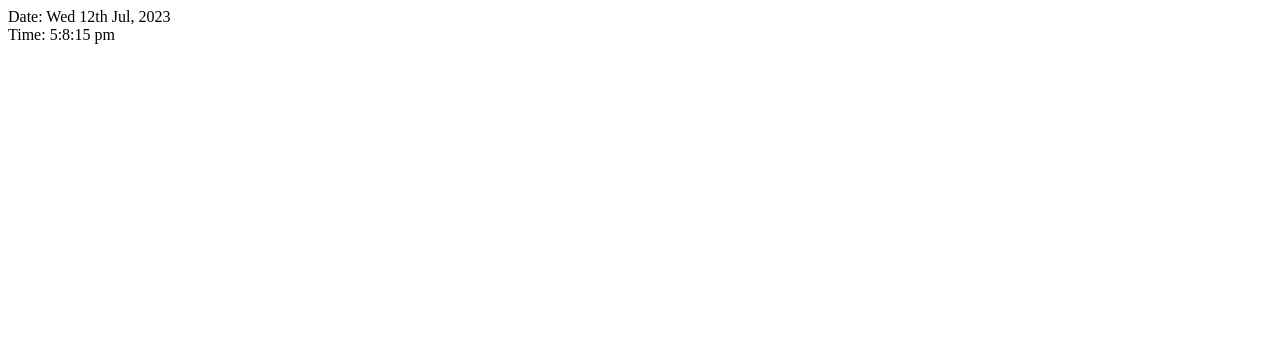
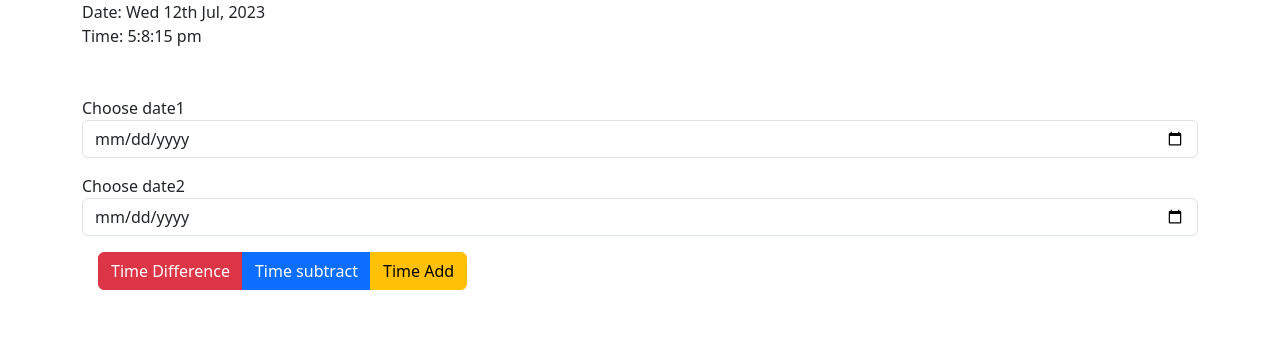
Before and after one commit to imcodes/Web-Dev-Class, a plain HTML site: page js-class/dateObject.html in a window 1280 px wide. Drawn offline with nearby package versions, Linux system fonts and the light colour scheme.

Commit message:
Modified dateObject demo with boothstrap and Moment.js library

```diff
--- /dev/null
+++ b/assets/js/date.js
@@ -0,0 +1,55 @@
+window.onload = () =>{
+
+    let time = new Date('7 12 2023 23:30:45')
+    Days = ['Sun','Mon','Tue','Wed','Thur','Fri','Sat']
+    Months = ['Jan','Feb','March','Apr','May','Jun','Jul','Aug','Sept','Oct','Nov','Dec']
+    displayDate = `${Days[time.getDay()]} ${nthNumber(time.getDate())} ${Months[time.getMonth()]}, ${time.getFullYear()}`
+    displayTime = `${timeFormat(time.getHours())}:${time.getMinutes()}:${time.getSeconds()} ${ampm(time.getHours())}`
+    document.querySelector('#date').innerHTML = 'Date: '+displayDate
+    // document.querySelector('#time').innerHTML = 'Time: '+displayTime
+    tickTime()
+}
+
+//function definitions
+    //function to add ordinal suffix
+    const nthNumber = (number) => {
+        if (number > 3 && number < 21) return number+"th";
+            switch (number % 10) {
+                case 1:
+                return number+"st";
+                case 2:
+                return number+"nd";
+                case 3:
+                return number+"rd";
+                default:
+                return number+"th";
+            }
+        };
+
+        const tickTime = (format = 12) => {
+            setInterval(()=>{
+                time = new Date()
+                if(format === 12){
+                    output = `${timeFormat(time.getHours())}:${time.getMinutes()}:${time.getSeconds()} ${ampm(time.getHours())}`
+                }
+                else{
+                    output = `${time.getHours()}:${time.getMinutes()}:${time.getSeconds()}`
+                }
+                document.querySelector('#time').innerHTML = 'Time: '+output;
+            },1000)
+
+        }
+
+    const timeFormat = (number) => {
+        if(number > 12){
+            return number % 12
+        }
+
+        if(number == 0) return number + 12
+
+        return number
+    }
+
+    const ampm = number => {
+        return (parseInt(number) >= 12) ? 'pm' : 'am'
+    }
--- a/js-class/dateObject.html
+++ b/js-class/dateObject.html
@@ -4,67 +4,70 @@
     <meta charset="UTF-8">
     <meta name="viewport" content="width=device-width, initial-scale=1.0">
     <title>Date Object</title>
+    <link rel="stylesheet" href="https://cdnjs.cloudflare.com/ajax/libs/bootstrap/5.3.2/css/bootstrap.css" integrity="sha512-r0fo0kMK8myZfuKWk9b6yY8azUnHCPhgNz/uWDl2rtMdWJlk7gmd9socvGZdZzICwAkMgfTkVrplDahQ07Gi0A==" crossorigin="anonymous" referrerpolicy="no-referrer" />
+    <script src="../assets/js/date.js"></script>
+</head>
+<body>
+    <div class="container">
+        <div class="dflex g-3">
+            <div id="date"></div>
+    <div id="time"></div>
+        </div>
+    </div>
+
+    <div class="container py-5">
+        <form action="">
+            <label for="date1">Choose date1</label>
+            <input type="date" class="form-control mb-3" name="date1" id="date1">
+
+            <label for="date2"> Choose date2</label>
+            <input type="date" class="form-control" name="date2" id="date2">
+            <div class="btn-group p-3">
+                <button type="button" class="btn btn-danger" onclick="timeDiff()" title="Find Difference in time between date1 and date2">Time Difference</button>
+                <button type="button" class="btn btn-primary" onclick="timeSub()" title="Subtract Date2 from Date1">Time subtract</button>
+                <button type="button" class="btn btn-warning" onclick="" title="Add to Date1">Time Add</button>
+
+            </div>
+            <div id="display"></div>
+        </form>
+    </div>
+</body>
+<script src="https://cdn.jsdelivr.net/npm/moment@2.29.4/moment.min.js"></script>
+
+<!-- Custome script -->
 <script>
-        window.onload = () =>{
+    const displayDom = document.querySelector('#display')
+    const date1 = document.querySelector('#date1')
+    const date2 = document.querySelector('#date2')
+    const errMsg = '<span class="text-danger">Please Choose Date1 and Date 2<span>'
+    const errMsg2 = '<span class="text-danger">Please Choose Date1 <span>'
 
-            let time = new Date('7 12 2023 23:30:45')
-            Days = ['Sun','Mon','Tue','Wed','Thur','Fri','Sat']
-            Months = ['Jan','Feb','March','Apr','May','Jun','Jul','Aug','Sept','Oct','Nov','Dec']
-            displayDate = `${Days[time.getDay()]} ${nthNumber(time.getDate())} ${Months[time.getMonth()]}, ${time.getFullYear()}`
-            displayTime = `${timeFormat(time.getHours())}:${time.getMinutes()}:${time.getSeconds()} ${ampm(time.getHours())}`
-            document.querySelector('#date').innerHTML = 'Date: '+displayDate
-            // document.querySelector('#time').innerHTML = 'Time: '+displayTime
-            tickTime()
+    const validate = (all = true) => {
+        if (all){
+            return (date1.value.length == 0 || date2.value.length == 0 )? false : true
         }
 
-        //function definitions
-            //function to add ordinal suffix
-            const nthNumber = (number) => {
-                if (number > 3 && number < 21) return number+"th";
-                    switch (number % 10) {
-                        case 1:
-                        return number+"st";
-                        case 2:
-                        return number+"nd";
-                        case 3:
-                        return number+"rd";
-                        default:
-                        return number+"th";
-                    }
-                };
-
-                const tickTime = (format = 12) => {
-                    setInterval(()=>{
-                        time = new Date()
-                        if(format === 12){
-                            output = `${timeFormat(time.getHours())}:${time.getMinutes()}:${time.getSeconds()} ${ampm(time.getHours())}`
-                        }
-                        else{
-                            output = `${time.getHours()}:${time.getMinutes()}:${time.getSeconds()}`
-                        }
-                        document.querySelector('#time').innerHTML = 'Time: '+output;
-                    },1000)
-
+        return date1.value.length == 0 ? false : true
     }
 
-            const timeFormat = (number) => {
-                if(number > 12){
-                    return number % 12
+    // Function to find date difference
+    const timeDiff = () => {
+        displayDom.innerHTML = validate() ? moment(date2.value).diff(date1.value,'days') + " days" : errMsg
     }
 
-                if(number == 0) return number + 12
-
-                return number
+    const timeSub = () => {
+       if(validate(false)){
+        let unit = prompt("Unit to Add ('days | weeks | months')")
+        let number = undefined
+        if(unit){
+            number = prompt(`How many ${unit} do you want to Subtract? Just numbers`)
         }
-
-            const ampm = number => {
-                return (parseInt(number) >= 12) ? 'pm' : 'am'
+        if(number !== undefined){
+            displayDom.innerHTML = moment(date1.value).subtract(number,unit)
         }
-
+       }else{
+        displayDom.innerHTML = errMsg2
+       }
+    }
 </script>
-</head>
-<body>
-    <div id="date"></div>
-    <div id="time"></div>
-</body>
 </html>
```
Lines whose indentation alone changed are shown as unchanged.
